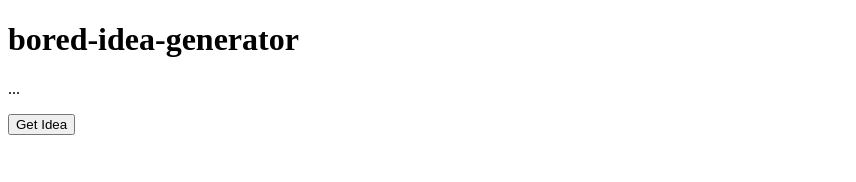
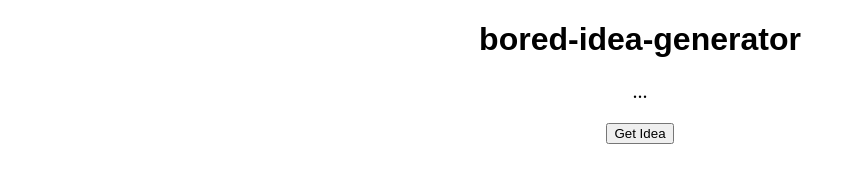
Before and after one commit to 99btyler/bored-idea-generator, a website: page src/index.html in a window 1280 px wide. Shown: the whole page, without its empty margins (0-856 px from the left). Drawn offline with Linux system fonts and the light colour scheme.

Commit message:
Added style.css

```diff
--- a/src/index.html
+++ b/src/index.html
@@ -8,7 +8,7 @@
         <meta charset="utf-8" />
         <meta name="viewport" content="width=device-width, initial-scale=1" />
 
-        <!-- <link rel="stylesheet" href="./style.css" /> -->
+        <link rel="stylesheet" href="./style.css" />
         <script defer src="./index.js"></script>
 
     </head>
--- /dev/null
+++ b/src/style.css
@@ -0,0 +1,21 @@
+body {
+    margin: 0;
+    padding: 0;
+}
+
+div {
+    text-align: center;
+}
+
+div h1 {
+    font-family: sans-serif;
+}
+
+div p {
+    font-size: 20px;
+}
+
+div canvas {
+    padding: 10px;
+    background-color: #202020;
+}
```
